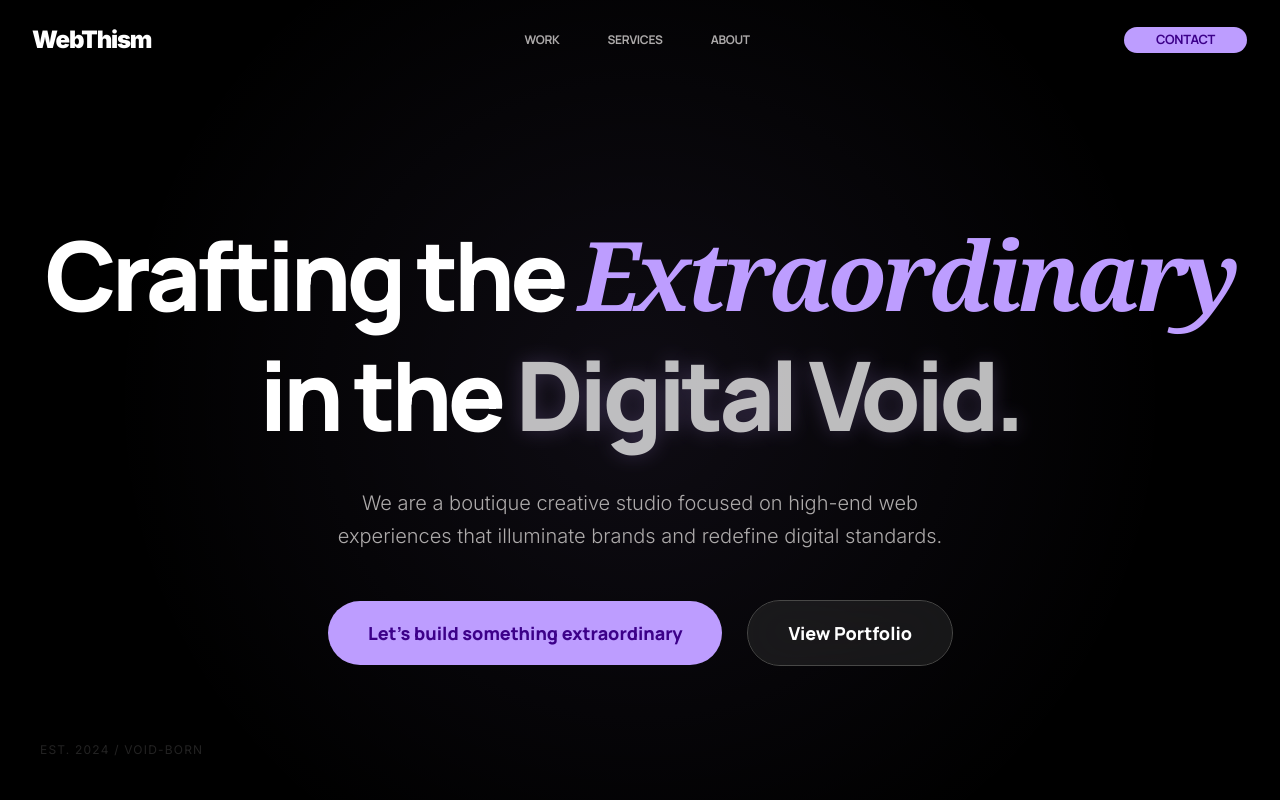
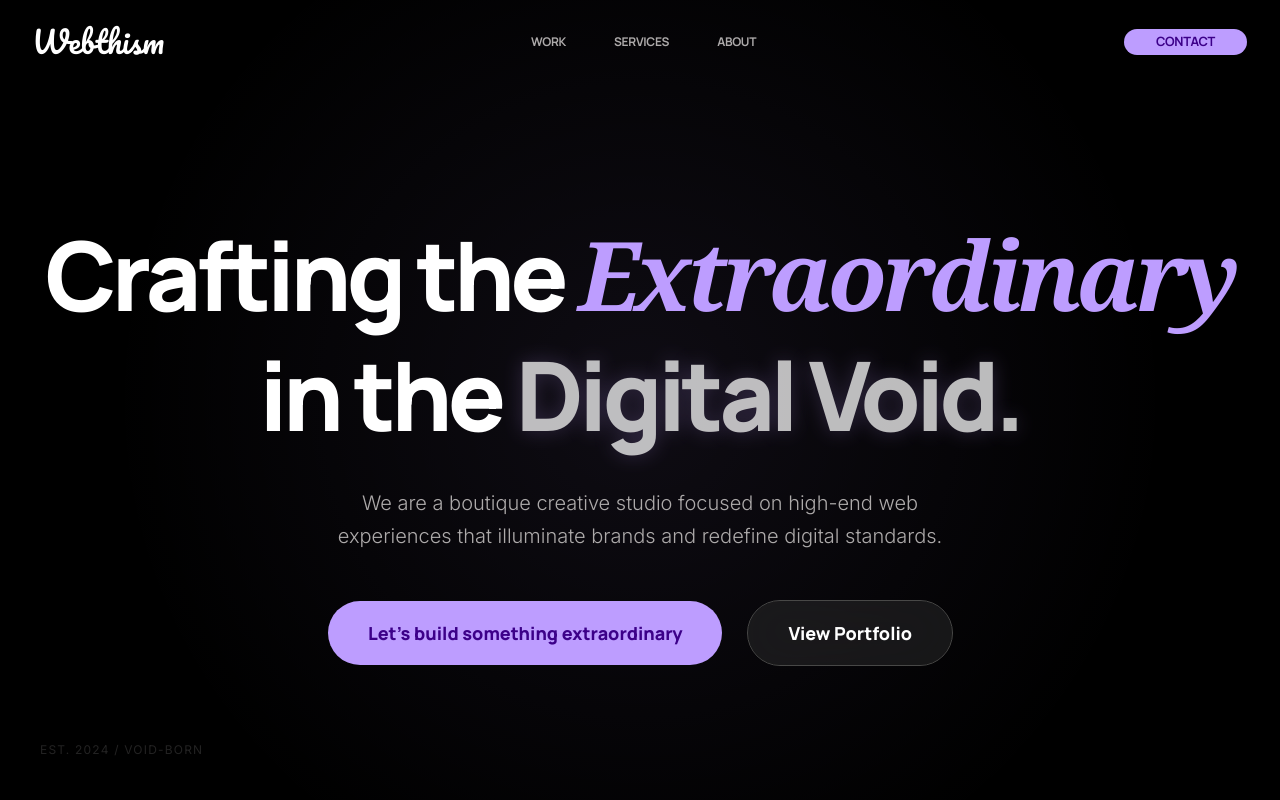
Before and after one commit to webthism/Company, a Next.js app: page / in a window 1280 px wide. Shown: the top 800 px of the page. Built offline with nearby package versions, Linux system fonts and the light colour scheme.

Commit message:
updated the logo

```diff
--- a/src/app/globals.css
+++ b/src/app/globals.css
@@ -9,6 +9,7 @@
   --color-foreground: var(--foreground);
   --font-sans: var(--font-sans);
   --font-heading: var(--font-heading);
+  --font-logo: var(--font-logo);
 
   --color-primary: var(--primary);
   --color-primary-foreground: var(--primary-foreground);
--- a/src/app/layout.tsx
+++ b/src/app/layout.tsx
@@ -1,5 +1,5 @@
 import type { Metadata } from "next";
-import { Manrope, Inter } from "next/font/google";
+import { Manrope, Inter, Pacifico } from "next/font/google";
 import "./globals.css";
 
 const manrope = Manrope({
@@ -9,6 +9,12 @@ const manrope = Manrope({
 
 const inter = Inter({
   variable: "--font-sans",
+  subsets: ["latin"],
+});
+
+const pacifico = Pacifico({
+  variable: "--font-logo",
+  weight: "400",
   subsets: ["latin"],
 });
 
@@ -25,7 +31,7 @@ export default function RootLayout({
   return (
     <html
       lang="en"
-      className={`${manrope.variable} ${inter.variable} dark`}
+      className={`${manrope.variable} ${inter.variable} ${pacifico.variable} dark`}
     >
       <body className="antialiased">{children}</body>
     </html>
--- a/src/components/footer.tsx
+++ b/src/components/footer.tsx
@@ -4,8 +4,8 @@ export const Footer = () => {
   return (
     <footer className="bg-black w-full py-16 px-8 border-t border-white/5">
       <div className="flex flex-col md:flex-row justify-between items-center gap-10 max-w-7xl mx-auto">
-        <div className="text-2xl font-black text-white tracking-widest uppercase">
-          WebThism
+        <div className="text-3xl font-normal font-logo text-white">
+          Webthism
         </div>
 
         <div className="flex flex-wrap justify-center gap-10">
--- a/src/components/navbar.tsx
+++ b/src/components/navbar.tsx
@@ -23,8 +23,8 @@ export const Navbar = () => {
       )}
     >
       <div className="max-w-7xl mx-auto px-8 flex justify-between items-center">
-        <div className="text-2xl font-black tracking-tighter text-white">
-          WebThism
+        <div className="text-3xl font-normal font-logo text-white">
+          Webthism
         </div>
 
         <div className="hidden md:flex items-center space-x-12">
--- a/tsconfig.json
+++ b/tsconfig.json
@@ -15,7 +15,7 @@
     "moduleResolution": "bundler",
     "resolveJsonModule": true,
     "isolatedModules": true,
-    "jsx": "react-jsx",
+    "jsx": "preserve",
     "incremental": true,
     "plugins": [
       {
```
